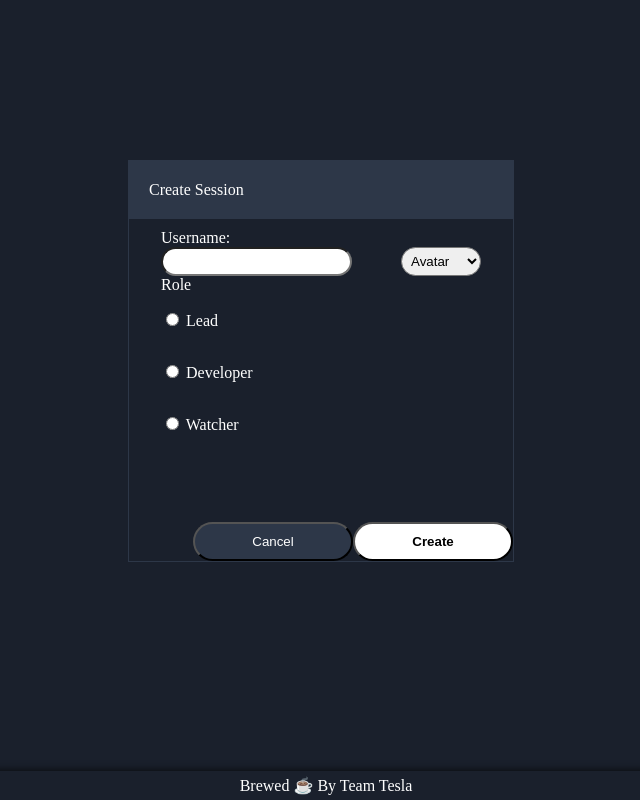
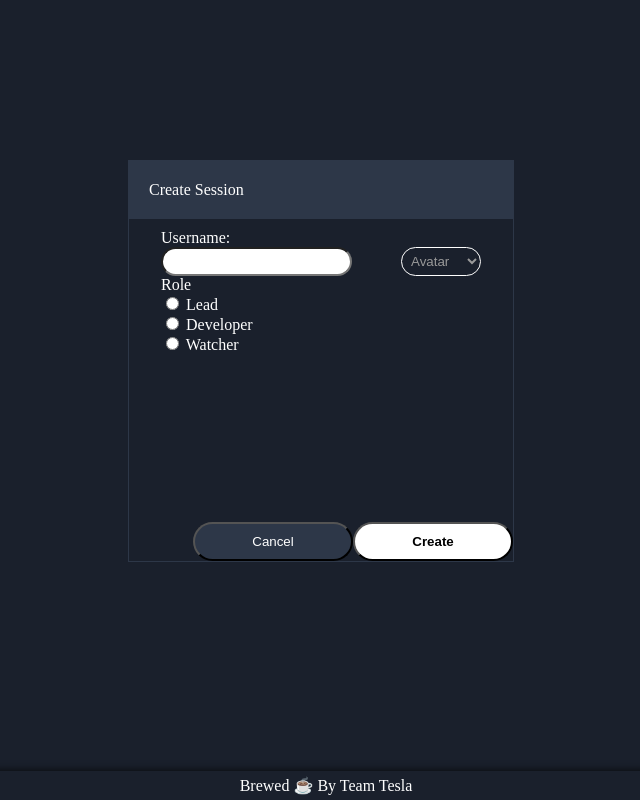
Before and after one commit to Tesla-Curiosity-Awards/CoLab-App, a React (Create React App) app in the folder frontend/co-lab/: page /setup in a window 1280 px wide. Shown: the whole page, without its empty margins (319-959 px from the left). Built offline with nearby package versions, Linux system fonts and the light colour scheme.

Commit message:
Form styles

```diff
--- a/frontend/co-lab/src/pages/setup-form/setup-form.scss
+++ b/frontend/co-lab/src/pages/setup-form/setup-form.scss
@@ -1,5 +1,3 @@
-
-
 #card {
     height: 400px;
     width: 30%;
@@ -22,6 +20,22 @@
             padding: 0;
         }
 
+        #user-sect {
+            .row {
+                select {
+                    border-radius: 30px;
+                    padding: 5px;
+                    width: 5rem;
+                    border: 1px solid white;
+                    background-color: transparent;
+                    color: #999;
+                    option {
+                        font-size: 1.2rem;
+                    }
+                }
+            }
+        }
+
         #role-sect .radio-group {
             display: flex;
             flex-direction: column;
@@ -29,6 +43,8 @@
             justify-content: space-around;
             padding: 0;
         }
+
+
 
         .bottom {
             display: flex;
@@ -59,6 +75,7 @@
         .row {
             display: flex;
             justify-content: space-between;
+
         }
 
         input {
@@ -66,14 +83,6 @@
             border-radius: 30px;
         }
 
-        select {
-            border-radius: 30px;
-            padding: 5px;
-            width: 5rem;
 
-            option {
-                font-size: 2rem;
-            }
-        }
     }
 }
--- a/frontend/co-lab/src/pages/setup-form/setup-form.tsx
+++ b/frontend/co-lab/src/pages/setup-form/setup-form.tsx
@@ -16,18 +16,15 @@ export const SetupForm = () => {
       <section id="card">
         <section id="title">Create Session</section>
         <Formik initialValues={initialValues} onSubmit={() => { }}>
-          <form
-
-            onSubmit={(e) => { e.preventDefault()}}
-          >
-            <section className="user-sect">
+          <form onSubmit={(e) => { e.preventDefault() }}>
+            <section id="user-sect">
               <label className="section-heading" htmlFor="username">
                 Username:
               </label>
 
               <section className="row">
                 <input type="text" name="username" id="username" />
-                <select title="avatar" name="avatar" id="avatar" placeholder="Avatar">
+                <select title="avatar" name="avatar" id="avatar">
                   <option value="" hidden>Avatar</option>
                   <option value="coffee">☕</option>
                   <option value="clown">🤡</option>
@@ -41,15 +38,13 @@ export const SetupForm = () => {
             <section id="role-sect">
               <p className="section-heading">Role</p>
               <section className="radio-group">
-                <p>
-                  <input title="lead" type="radio" value="Lead" name="lead" /> Lead
-                </p>
-                <p>
-                  <input title="dev" type="radio" value="Dev" name="dev" /> Developer
-                </p>
-                <p>
+                <label htmlFor="lead"> <input title="lead" type="radio" value="Lead" name="lead" /> Lead
+                </label>
+                <label htmlFor="dev"> <input title="dev" type="radio" value="Dev" name="dev" /> Developer
+                </label>
+                <label htmlFor="watcher">
                   <input title="watcher" type="radio" value="Watcher" name="watcher" /> Watcher
-                </p>
+                </label>
               </section>
             </section>
             <section className="bottom">
```
